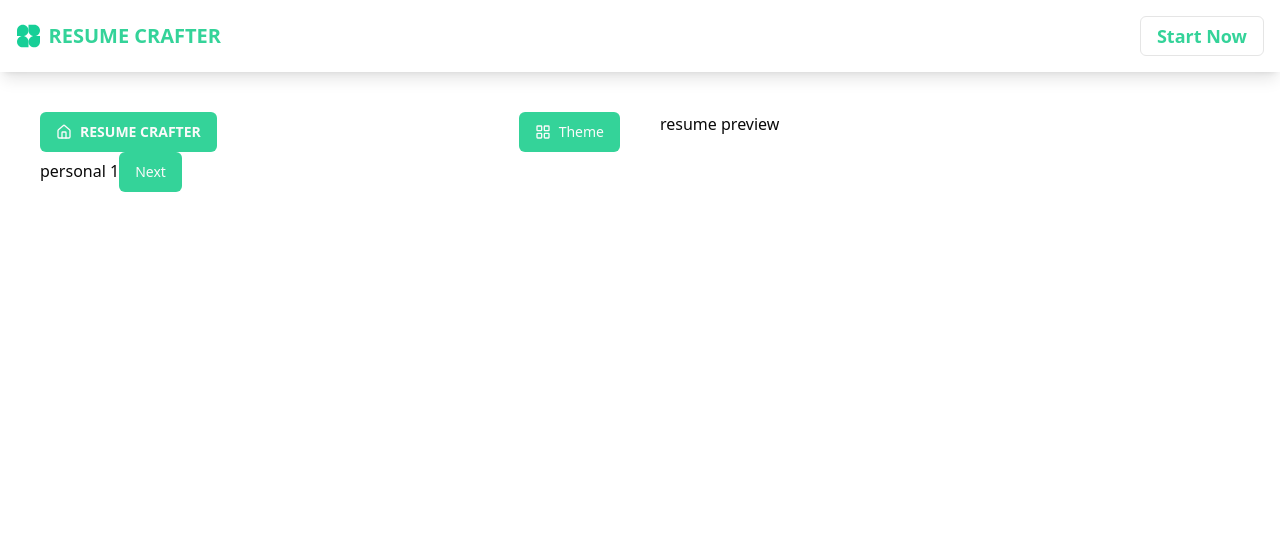
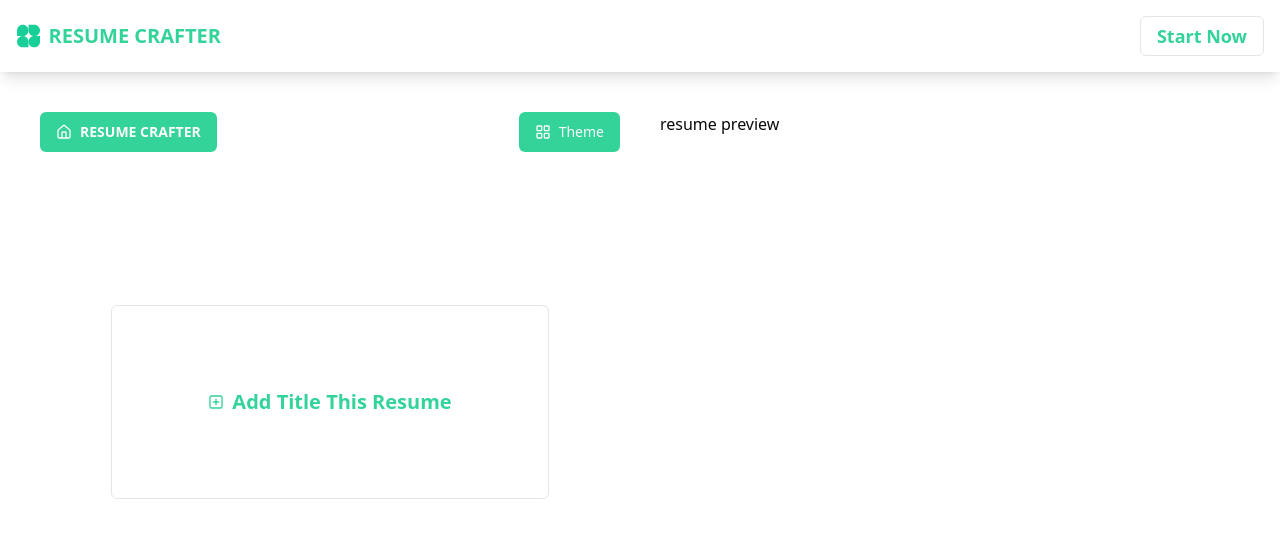
Before and after one commit to harun708280/ResumeCrafter, a React (Vite) app: page /resume in a window 1280 px wide. Shown: the top 538 px of the page. Built offline with nearby package versions, Linux system fonts and the light colour scheme; no server answers.

Commit message:
add title section

```diff
--- a/src/Dashboard/AddResume.jsx
+++ b/src/Dashboard/AddResume.jsx
@@ -13,7 +13,7 @@ import { Button } from "../components/ui/button";
 import { useUser } from "@clerk/clerk-react";
 import { Link } from "react-router-dom";
 
-const AddResume = () => {
+const AddResume = ({next,setNext}) => {
     const [openDialog,setOpenDialog]=useState(false)
     const [resumeTitle,setResumeTitle]=useState()
     const [loading,setLoading]=useState(false);
@@ -36,8 +36,8 @@ const AddResume = () => {
 
   return (
     <div>
-      <div>
-        <Link to='/resume'><div
+      <div className="flex justify-center items-center h-[500px]">
+        {/* <Link to='/resume'><div
           className="p-14 py-24 border
         items-center flex
         justify-center bg-secondary
@@ -46,8 +46,10 @@ const AddResume = () => {
         cursor-pointer border-dashed"
         //   onClick={() => setOpenDialog(true)}
         >
-          <PlusSquare />
-        </div></Link>
+
+        </div></Link> */}
+
+        <Button onClick={()=>setOpenDialog(true)} variant='outline' className='text-primary p-24 py-24 border text-xl font-bold' > <PlusSquare />  Add Title This Resume</Button>
 
       </div>
       <Dialog  open={openDialog} >
@@ -64,7 +66,7 @@ const AddResume = () => {
                 <Button onClick={()=>setOpenDialog(false)} variant="ghost">Cancel</Button>
                 <Button
                     disabled={!resumeTitle||loading}
-                onClick={()=>handleAddTitle()}>
+                onClick={()=>{handleAddTitle(),setNext(next+1)}}>
                     {loading?
                     <Loader2 className='animate-spin' /> :'Create'
                 }
--- a/src/FormSecTon/PersonalDetails.jsx
+++ b/src/FormSecTon/PersonalDetails.jsx
@@ -1,10 +1,53 @@
 import React from 'react';
 import { Button } from '../components/ui/button';
 
+import { Input } from "@/components/ui/input"
+
 const PersonalDetails = ({next,setNext}) => {
     return (
-        <div>
-            personal {next}
+        <div className='p-5 shadow-lg rounded-lg border-t-primary border-t-4 mt-10'>
+            <h2 className='font-bold text-lg'>Personal Detail</h2>
+            <p>Get Started with the basic information</p>
+
+
+            <form >
+            <div className='grid grid-cols-2 mt-5 gap-3'>
+                <div>
+                    <label className='text-sm'>First Name</label>
+                    <Input name="firstName"  required   />
+                </div>
+                <div>
+                    <label className='text-sm'>Last Name</label>
+                    <Input name="lastName"
+                     />
+                </div>
+                <div className='col-span-2'>
+                    <label className='text-sm'>Job Title</label>
+                    <Input name="jobTitle" required
+                     />
+                </div>
+                <div className='col-span-2'>
+                    <label className='text-sm'>Address</label>
+                    <Input name="address" required
+                     />
+                </div>
+                <div>
+                    <label className='text-sm'>Phone</label>
+                    <Input name="phone" required
+                     />
+                </div>
+                <div>
+                    <label className='text-sm'>Email</label>
+                    <Input name="email" required
+                      />
+                </div>
+            </div>
+            <div className='mt-3 flex justify-end'>
+                <Button type="submit"></Button>
+
+
+            </div>
+        </form>
 
             <Button onClick={() => setNext(next + 1)}>Next</Button>
         </div>
--- a/src/Resume/FromSection.jsx
+++ b/src/Resume/FromSection.jsx
@@ -7,6 +7,7 @@ import Exparinace from "../FormSecTon/Exparinace";
 import Education from "../FormSecTon/Education";
 import Skils from "../FormSecTon/Skils";
 import { Navigate } from "react-router-dom";
+import AddResume from "../Dashboard/AddResume";
 
 const FromSection = () => {
   const [next, setNext] = useState(1);
@@ -16,8 +17,7 @@ const FromSection = () => {
         <Button>
           <Home className="h-10"></Home>
 
-            <span className="text-xm font-bold uppercase">Resume Crafter</span>
-
+          <span className="text-xm font-bold uppercase">Resume Crafter</span>
         </Button>
         <Button>
           {" "}
@@ -26,16 +26,18 @@ const FromSection = () => {
       </div>
 
       {next === 1 ? (
+        <AddResume next={next} setNext={setNext} />
+      ) : next === 2 ? (
         <PersonalDetails next={next} setNext={setNext} />
-      ) : next === 2 ? (
+      ) : next === 3 ? (
         <Summery next={next} setNext={setNext} />
-      ) : next === 3 ? (
+      ) : next === 4 ? (
         <Exparinace next={next} setNext={setNext} />
-      ) : next === 4 ? (
+      ) : next === 5 ? (
         <Education next={next} setNext={setNext} />
-      ) : next === 5 ? (
+      ) : next === 6 ? (
         <Skils next={next} setNext={setNext} />
-      ) : next === 6 ? (
+      ) : next === 7 ? (
         <Navigate />
       ) : (
         <p>Invalid Step</p>
```
